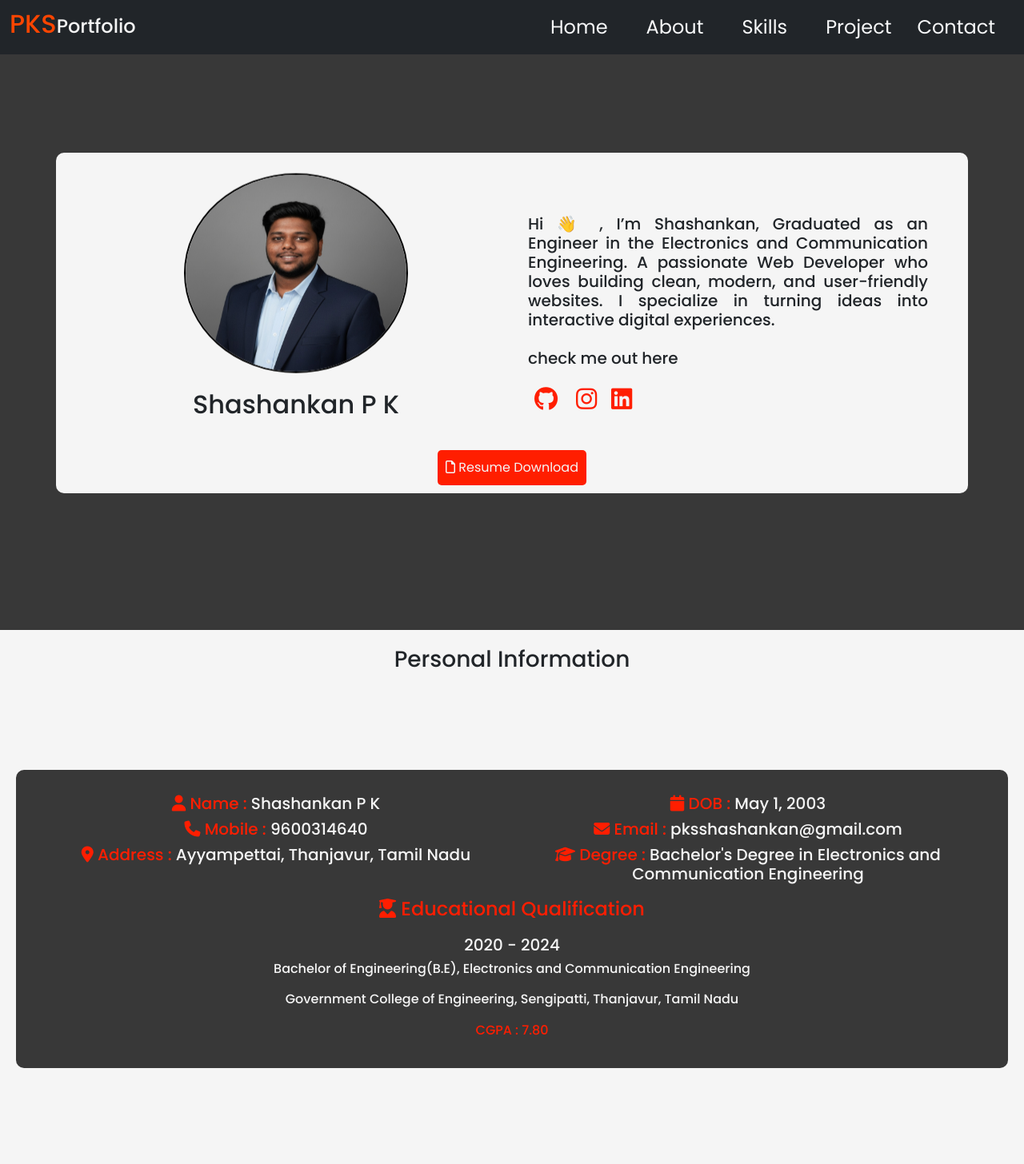
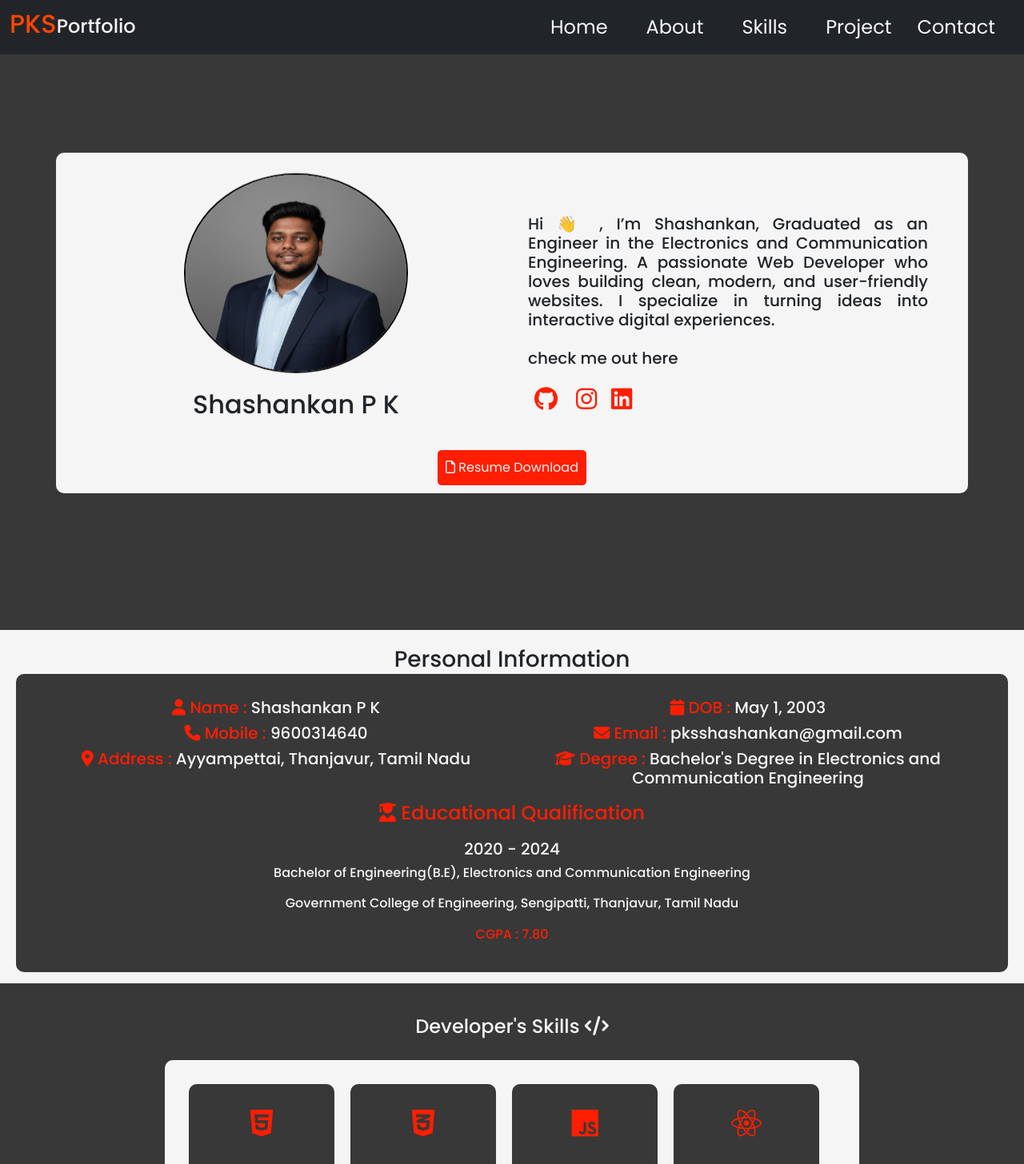
Before and after one commit to Shashankan-PKS/Shashankan-Portfolio, a React (Vite) app: page / in a window 1280 px wide. Shown: the top 1456 px of the page at 80% size. Built offline with nearby package versions, Linux system fonts and the light colour scheme.

Commit message:
updated css files

```diff
--- a/src/personalInfo/Info.css
+++ b/src/personalInfo/Info.css
@@ -8,7 +8,7 @@
     display: flex;
     align-items: center;
     justify-content: center;
-    height: 75vh;
+    height: 45vh;
 }
 .infocontainer{
     background-color: rgb(56, 56, 56);
```
